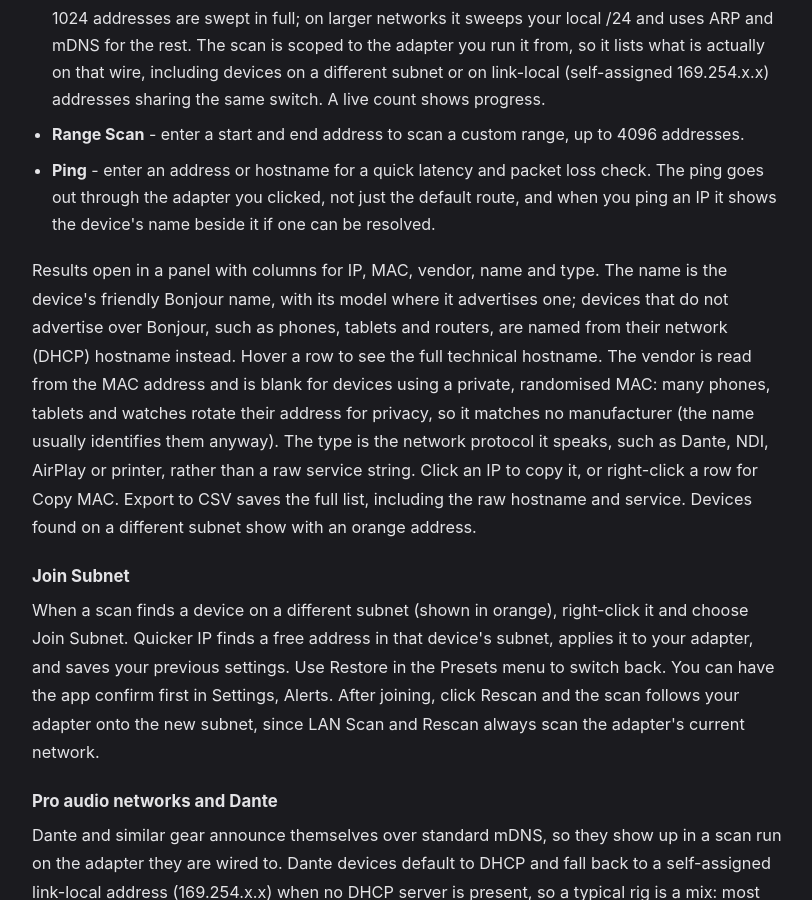
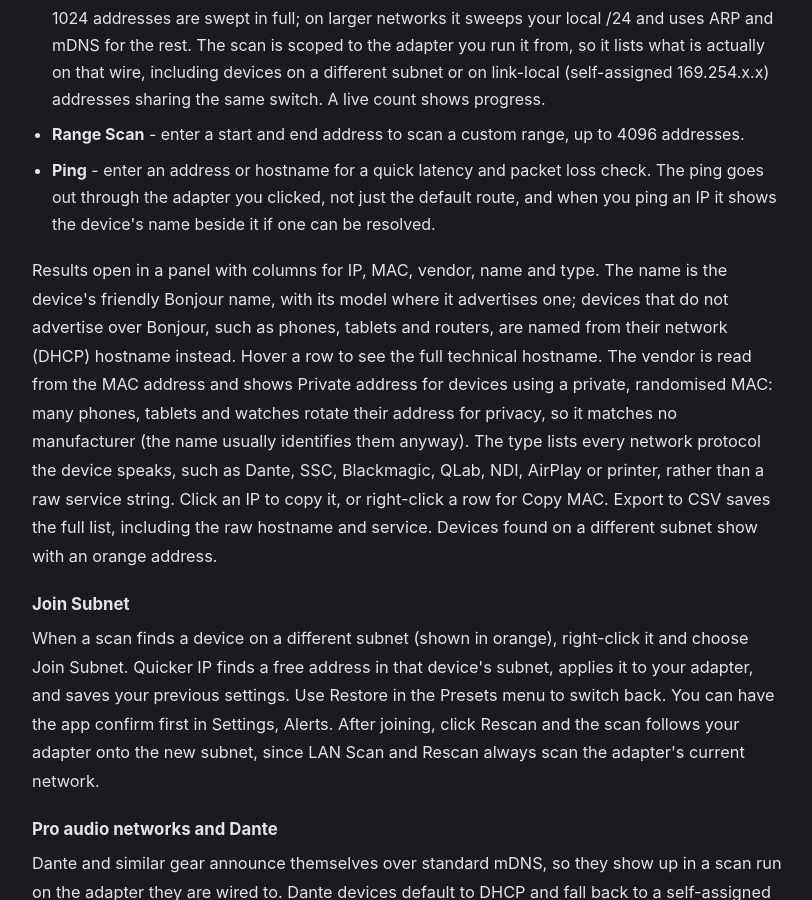
Before and after one commit to BSKapps/bskapps.github.io, a Jekyll site: the page articles/quicker-ip-guide/index.html, which Jekyll copies as it is, in a window 1280 px wide and 900 px high, scrolled down 3374 px. Shown: the whole window, without its empty margins (232-1044 px from the left). Built offline with Jekyll 4.4.1, drawn with Linux system fonts in a browser that asks for light colours.

Commit message:
Quicker IP guide: Private address vendor label, multi-protocol Type column

```diff
--- a/articles/quicker-ip-guide/index.html
+++ b/articles/quicker-ip-guide/index.html
@@ -96,7 +96,7 @@
                 <li><strong>Range Scan</strong> - enter a start and end address to scan a custom range, up to 4096 addresses.</li>
                 <li><strong>Ping</strong> - enter an address or hostname for a quick latency and packet loss check. The ping goes out through the adapter you clicked, not just the default route, and when you ping an IP it shows the device's name beside it if one can be resolved.</li>
             </ul>
-            <p>Results open in a panel with columns for IP, MAC, vendor, name and type. The name is the device's friendly Bonjour name, with its model where it advertises one; devices that do not advertise over Bonjour, such as phones, tablets and routers, are named from their network (DHCP) hostname instead. Hover a row to see the full technical hostname. The vendor is read from the MAC address and is blank for devices using a private, randomised MAC: many phones, tablets and watches rotate their address for privacy, so it matches no manufacturer (the name usually identifies them anyway). The type is the network protocol it speaks, such as Dante, NDI, AirPlay or printer, rather than a raw service string. Click an IP to copy it, or right-click a row for Copy MAC. Export to CSV saves the full list, including the raw hostname and service. Devices found on a different subnet show with an orange address.</p>
+            <p>Results open in a panel with columns for IP, MAC, vendor, name and type. The name is the device's friendly Bonjour name, with its model where it advertises one; devices that do not advertise over Bonjour, such as phones, tablets and routers, are named from their network (DHCP) hostname instead. Hover a row to see the full technical hostname. The vendor is read from the MAC address and shows Private address for devices using a private, randomised MAC: many phones, tablets and watches rotate their address for privacy, so it matches no manufacturer (the name usually identifies them anyway). The type lists every network protocol the device speaks, such as Dante, SSC, Blackmagic, QLab, NDI, AirPlay or printer, rather than a raw service string. Click an IP to copy it, or right-click a row for Copy MAC. Export to CSV saves the full list, including the raw hostname and service. Devices found on a different subnet show with an orange address.</p>
 
             <h3>Join Subnet</h3>
             <p>When a scan finds a device on a different subnet (shown in orange), right-click it and choose Join Subnet. Quicker IP finds a free address in that device's subnet, applies it to your adapter, and saves your previous settings. Use Restore in the Presets menu to switch back. You can have the app confirm first in Settings, Alerts. After joining, click Rescan and the scan follows your adapter onto the new subnet, since LAN Scan and Rescan always scan the adapter's current network.</p>
```
